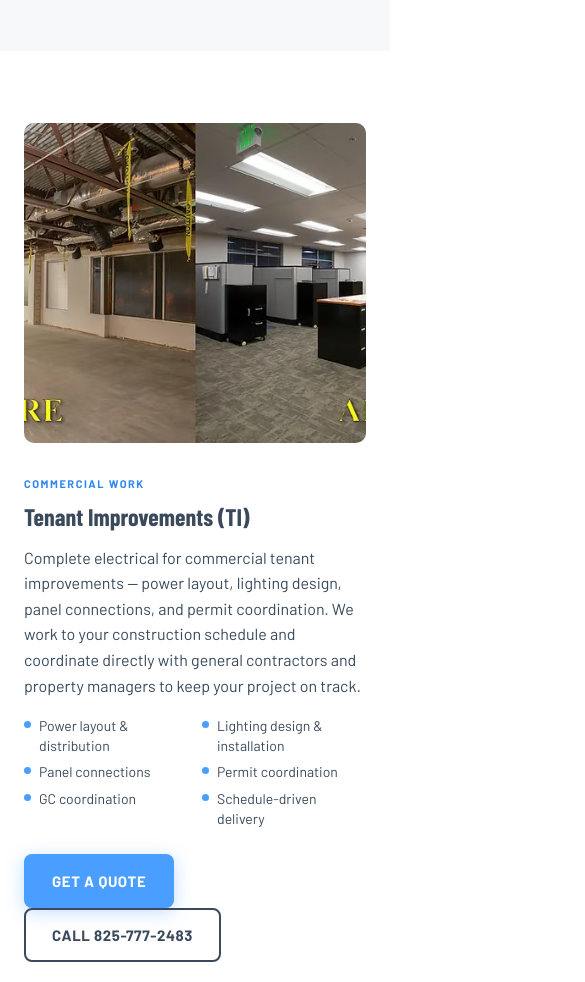
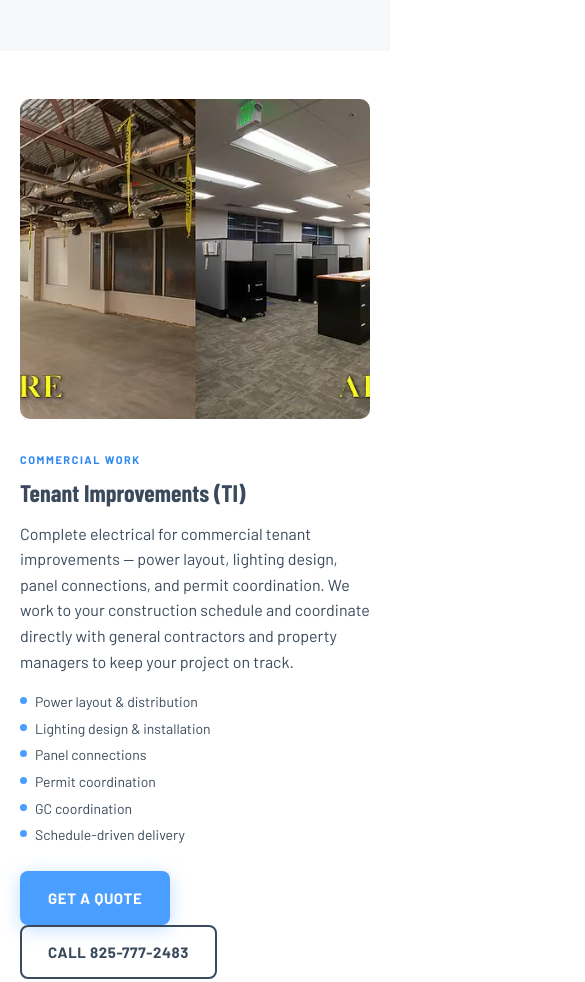
Before and after one commit to Seth1477/voltura-electrical, a plain HTML site: page commercial-services/index.html in a window 390 px wide. Shown: the part 2340-3322 px from the top of the page, 585 px wide, since content can reach past the window. Drawn offline with nearby package versions, Linux system fonts and the light colour scheme; a web font is replaced by a local one.

Commit message:
Fix commercial page mobile layout — photos, 4-col steps, white streak

```diff
--- a/css/style.css
+++ b/css/style.css
@@ -87,6 +87,7 @@ html { scroll-behavior: smooth; }
 
 body {
 
+  overflow-x: hidden;
 
   font-family: var(--font);
 
@@ -1482,7 +1483,7 @@ img { max-width: 100%; display: block; }
 /* -- SERVICE PAGE BLOCKS -- */
 
 
-.service-block { padding: 72px 24px; border-bottom: 1px solid var(--light); }
+.service-block { padding: 72px 24px; border-bottom: 1px solid var(--light); overflow: hidden; }
 
 
 .service-block:nth-child(even) { background: var(--offwhite); }
@@ -1527,9 +1528,9 @@ img { max-width: 100%; display: block; }
 .service-block__list li::before { content: ''; display: block; width: 7px; height: 7px; min-width: 7px; border-radius: 50%; background: var(--blue); margin-top: 5px; }
 
 
-.service-block__img { border-radius: 10px; min-height: 320px; background: var(--light); overflow: hidden; }
-.service-block__img img { width: 100%; height: 100%; object-fit: cover; min-height: 320px; }
-.service-block__icon-col { border-radius: 10px; overflow: hidden; min-height: 320px; }
+.service-block__img { border-radius: 10px; min-height: 320px; background: var(--light); overflow: hidden; width: 100%; }
+.service-block__img img { width: 100%; height: 100%; object-fit: cover; min-height: 320px; display: block; }
+.service-block__icon-col { border-radius: 10px; overflow: hidden; min-height: 320px; width: 100%; }
 .service-block__icon-col img { width: 100%; height: 100%; object-fit: cover; display: block; min-height: 320px; }
 
 
@@ -2065,10 +2066,15 @@ img { max-width: 100%; display: block; }
 
 
   .service-block__inner,
-
-
   .service-block:nth-child(even) .service-block__inner { grid-template-columns: 1fr; direction: ltr; gap: 32px; }
 
+  .service-block__icon-col,
+  .service-block__img { min-height: 240px; }
+
+  .how__steps { grid-template-columns: 1fr 1fr !important; }
+
+  .service-block__list { grid-template-columns: 1fr; }
+
 
   .res-services-grid { grid-template-columns: 1fr 1fr; }
 
@@ -2126,8 +2132,13 @@ img { max-width: 100%; display: block; }
 
   .who-grid { grid-template-columns: 1fr; }
 
-
   .steps { grid-template-columns: 1fr; }
 
-
-}
+  .how__steps { grid-template-columns: 1fr !important; }
+
+  .service-block { padding: 48px 20px; }
+
+  .service-block__icon-col,
+  .service-block__img { min-height: 200px; }
+
+}
```
